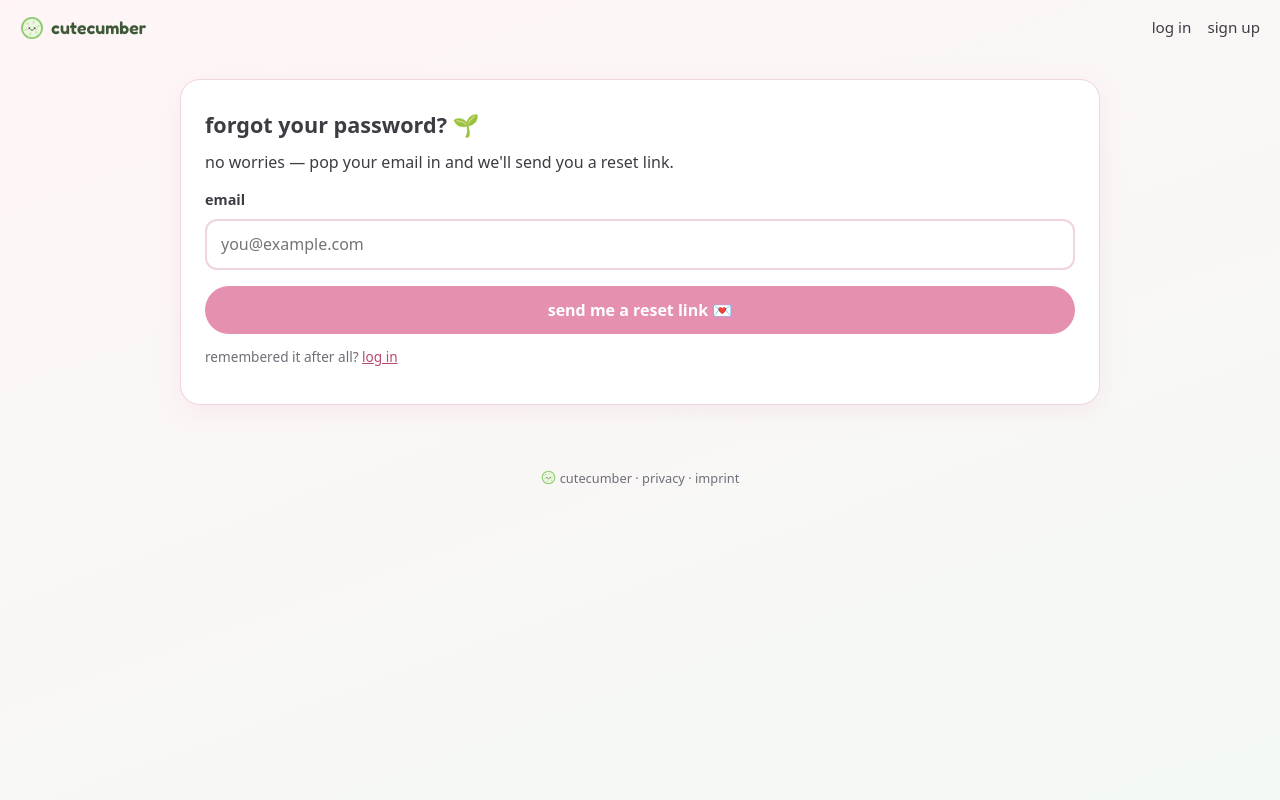
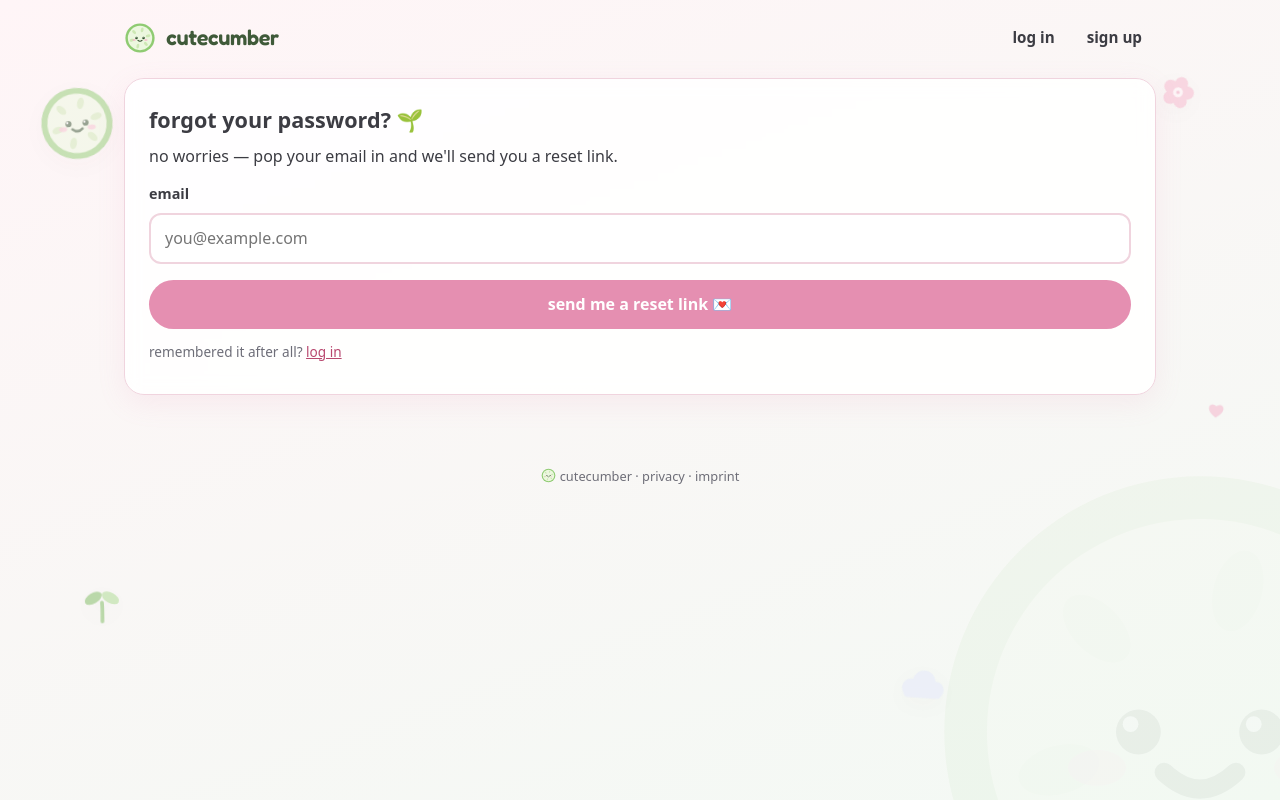
Before and after one commit to Nagoyashi/cutecumber, a Flask app: page /reset in a window 1280 px wide. Run offline with Flask 3, Linux system fonts and the light colour scheme; parts of the project's set-up code (start-up, migrations or seed data) failed here and were passed over.

Commit message:
feat: restyle dashboard + ambient + avatar picker to design refresh v2 (#48)
Editor/dashboard to the v2 spec (docs/design/refresh-v2.md), preserving every
form, route, CSRF, the no-JS-first contract, and the live-preview iframe:
- dash_base: ambient SVG layer (shared _motif_sprite, 6 motifs) + glassy top
  bar with nav pills (my page active / account / log-out pill).
- dash_home: page bar (live URL + copy-link/visit pills); avatar picker is now
  the drawn-set grid + photo-upload tile. Emoji + flat gradients are retired
  from the picker but kept as a "current" tile for users who already have one,
  so editing never silently changes their avatar (#43).
- dash.css: tokens (+--green/--faint/--accent-hover), glassy cards, wider
  1080 layout, sticky preview, green Fredoka section titles, .avgrid/.av-pick
  with :has(:checked) selection — all AA (pills use #4a1228 ink, not white).
- dash.js: copy-link clipboard handler (progressive; 153/200 lines).

Closes #41, #42, #43.

Co-authored-by: Claude Opus 4.8 (1M context) <noreply@anthropic.com>

```diff
--- a/app/static/dash.css
+++ b/app/static/dash.css
@@ -5,16 +5,35 @@
   --bg1: #fff5f7;
   --bg2: #f3f9f4;
   --surface: #ffffff;
+  --green: #3f5a39;      /* headings / brand text */
   --text: #3c3c43;       /* 10.4:1 on surface — AA/AAA */
   --muted: #6e6e78;      /* 5.6:1 on surface — AA */
+  --faint: #8a8a93;
   --accent: #e58fb1;
-  --accent-deep: #b9486f; /* 5.0:1 on white — AA for the small bits */
+  --accent-deep: #b9486f; /* 5.0:1 on white — AA for small text/links */
+  --accent-hover: #d97da2; /* pill hover BG only — NOT for text (fails AA) */
   --border: #f0d4de;
   --ok-bg: #e7f6ec;
   --ok-text: #1c6b3c;
   --err-bg: #fdeef0;
   --err-text: #a33a52;
 }
+
+/* ambient decorative background (shared with the landing via _motif_sprite) */
+.ambient { position: fixed; inset: 0; z-index: 0; pointer-events: none; overflow: hidden; }
+.watermark { position: absolute; right: -200px; bottom: -220px; opacity: 0.06; }
+.watermark svg, .motif svg { display: block; }
+.motif { position: absolute; transform: translate(-50%, -50%) rotate(var(--rot, 0deg)); }
+.motif svg { filter: drop-shadow(0 6px 12px rgba(83, 52, 63, 0.05)); }
+@media (prefers-reduced-motion: no-preference) {
+  .motif { animation: drift var(--dur, 14s) ease-in-out var(--delay, 0s) infinite; }
+  .watermark { animation: bob 22s ease-in-out infinite; }
+}
+@keyframes drift {
+  0%, 100% { transform: translate(-50%, -50%) rotate(var(--rot, 0deg)); }
+  50% { transform: translate(-50%, calc(-50% - 22px)) rotate(calc(var(--rot, 0deg) + 5deg)); }
+}
+@keyframes bob { 0%, 100% { transform: translateY(0); } 50% { transform: translateY(-12px); } }
 
 /* Brand wordmark font (display font, chrome only — h1s stay system here). */
 @font-face {
@@ -32,60 +51,82 @@ body {
   color: var(--text);
   line-height: 1.55;
   background: linear-gradient(160deg, var(--bg1) 0%, var(--bg2) 100%);
+  background-attachment: fixed;
+  overflow-x: hidden;
 }
 
 .topbar {
+  position: relative;
+  z-index: 1;
+  max-width: 1080px;
+  margin: 0 auto;
   display: flex;
   align-items: center;
   justify-content: space-between;
-  padding: 14px 20px;
+  padding: 18px 24px 6px;
 }
 
 .brand {
   display: inline-flex;
   align-items: center;
-  gap: 7px;
+  gap: 10px;
   font-family: Fredoka, system-ui, sans-serif;
   font-weight: 600;
-  font-size: 1.1rem;
+  font-size: 1.35rem;
+  letter-spacing: -0.4px;
   text-decoration: none;
-  color: #3f5a39;
+  color: var(--green);
 }
 .brand .brandmark { display: block; }
 .brandfoot img { vertical-align: -2px; margin-right: 4px; }
 
-.topnav { display: flex; gap: 16px; align-items: center; }
+.topnav { display: flex; gap: 4px; align-items: center; }
 
-.topnav a {
+.topnav .navlink {
   color: var(--text);
   text-decoration: none;
   font-size: 0.95rem;
+  font-weight: 600;
+  padding: 8px 14px;
+  border-radius: 999px;
 }
-.topnav a:hover, .topnav a:focus-visible { color: var(--accent-deep); }
+.topnav .navlink:hover, .topnav .navlink:focus-visible { color: var(--accent-deep); }
+.topnav .navlink.active { color: var(--green); background: rgba(255, 255, 255, 0.7); }
 
-.linkish {
-  background: none;
+/* the log-out pill (a CSRF form button, so it can't be an <a>) */
+.pill {
+  font: inherit;
+  font-weight: 600;
+  font-size: 0.9rem;
   border: none;
-  font: inherit;
-  font-size: 0.95rem;
-  color: var(--text);
   cursor: pointer;
-  padding: 0;
+  border-radius: 999px;
+  padding: 10px 18px;
+  background: var(--accent);
+  color: #4a1228;        /* dark ink — white on accent is 2.36:1 (issue #36) */
+  text-decoration: none;
+  display: inline-block;
 }
-.linkish:hover, .linkish:focus-visible { color: var(--accent-deep); }
+.pill:hover { background: var(--accent-hover); }
+.pill:focus-visible { outline: 3px solid var(--accent-deep); outline-offset: 2px; }
+.pill.ghost { background: #fff; color: var(--text); border: 2px solid var(--border); }
+.pill.ghost:hover { border-color: var(--accent); }
 
 .wrap {
+  position: relative;
+  z-index: 1;
   max-width: 480px;
-  margin: 24px auto 64px;
-  padding: 0 20px;
+  margin: 14px auto 72px;
+  padding: 0 24px;
 }
 
 .card {
-  background: var(--surface);
+  background: rgba(255, 255, 255, 0.9);
+  backdrop-filter: blur(8px);
   border: 1px solid var(--border);
   border-radius: 20px;
-  padding: 28px 24px;
-  box-shadow: 0 6px 24px rgba(229, 143, 177, 0.12);
+  padding: 24px;
+  box-shadow: 0 8px 28px rgba(229, 143, 177, 0.12);
 }
 
 .card h1 { font-size: 1.35rem; margin-bottom: 8px; }
@@ -316,11 +357,12 @@ textarea:focus-visible {
 .col-main { display: grid; gap: 20px; min-width: 0; }
 .col-side { min-width: 0; }
 
-@media (min-width: 920px) {
-  .wrap { max-width: 960px; }
-  .editor { grid-template-columns: minmax(0, 1fr) 360px; }
-  .col-side { position: sticky; top: 20px; }
+@media (min-width: 980px) {
+  .wrap { max-width: 1080px; }
+  .editor { grid-template-columns: minmax(0, 1fr) 380px; }
+  .col-side { position: sticky; top: 22px; }
 }
+@media (max-width: 979px) { .col-side { order: -1; } }
 
 #preview-frame {
   width: 100%;
--- a/app/static/dash.js
+++ b/app/static/dash.js
@@ -137,4 +137,17 @@
     };
     frame.addEventListener("load", wire);
   }
+
+  /* ---- copy-link button (progressive: no JS → the visit link still works) ---- */
+  const copyBtn = $("#copy-link");
+  if (copyBtn && navigator.clipboard) {
+    copyBtn.addEventListener("click", async () => {
+      try {
+        await navigator.clipboard.writeText(copyBtn.dataset.copy);
+        const original = copyBtn.textContent;
+        copyBtn.textContent = "copied ✓";
+        setTimeout(() => { copyBtn.textContent = original; }, 1600);
+      } catch (_e) { /* clipboard blocked — leave the label as-is */ }
+    });
+  }
 })();
--- a/app/templates/dash_base.html
+++ b/app/templates/dash_base.html
@@ -11,19 +11,29 @@
 <script src="{{ url_for('static', filename='dash.js') }}" defer></script>
 </head>
 <body>
+{% include "_motif_sprite.html" %}
+<div class="ambient" aria-hidden="true">
+  <div class="watermark"><svg width="560" height="560"><use href="#m-slice"/></svg></div>
+  <div class="motif" style="left:6%;top:18%;--rot:-10deg;--dur:16s;--delay:0s;opacity:.5"><svg width="78" height="78"><use href="#m-slice"/></svg></div>
+  <div class="motif" style="left:92%;top:14%;--rot:18deg;--dur:14s;--delay:1.2s;opacity:.5"><svg width="46" height="46"><use href="#m-blossom"/></svg></div>
+  <div class="motif" style="left:8%;top:78%;--rot:-6deg;--dur:15s;--delay:.8s;opacity:.5"><svg width="50" height="50"><use href="#m-sprout"/></svg></div>
+  <div class="motif" style="left:72%;top:88%;--rot:0deg;--dur:18s;--delay:.4s;opacity:.55"><svg width="58" height="58"><use href="#m-cloud"/></svg></div>
+  <div class="motif" style="left:95%;top:54%;--rot:0deg;--dur:12s;--delay:1.6s;opacity:.45"><svg width="26" height="26"><use href="#m-heart"/></svg></div>
+  <div class="motif" style="left:14%;top:48%;--rot:0deg;--dur:11s;--delay:1s;opacity:.45"><svg width="22" height="22"><use href="#m-sparkle"/></svg></div>
+</div>
 <header class="topbar">
-  <a class="brand" href="{{ url_for('public.index') }}"><img class="brandmark" src="{{ url_for('static', filename='favicon.svg') }}" alt="" width="24" height="24">cutecumber</a>
+  <a class="brand" href="{{ url_for('public.index') }}"><img class="brandmark" src="{{ url_for('static', filename='favicon.svg') }}" alt="" width="32" height="32"><span>cutecumber</span></a>
   <nav class="topnav">
     {% if g.user %}
-      <a href="{{ url_for('dash.home') }}">my page</a>
-      <a href="{{ url_for('dash.account') }}">account</a>
+      <a class="navlink{% if request.endpoint == 'dash.home' %} active{% endif %}" href="{{ url_for('dash.home') }}">my page</a>
+      <a class="navlink" href="{{ url_for('dash.account') }}">account</a>
       <form method="post" action="{{ url_for('auth.logout') }}">
         <input type="hidden" name="_csrf" value="{{ csrf_token() }}">
-        <button class="linkish" type="submit">log out</button>
+        <button class="pill logout" type="submit">log out</button>
       </form>
     {% else %}
-      <a href="{{ url_for('auth.login') }}">log in</a>
-      <a href="{{ url_for('auth.signup') }}">sign up</a>
+      <a class="navlink" href="{{ url_for('auth.login') }}">log in</a>
+      <a class="navlink" href="{{ url_for('auth.signup') }}">sign up</a>
     {% endif %}
   </nav>
 </header>
```
Also changed, not shown: other parts of app/static/dash.css (+51 -3 lines), app/templates/dash_home.html (+33 -31 lines).
